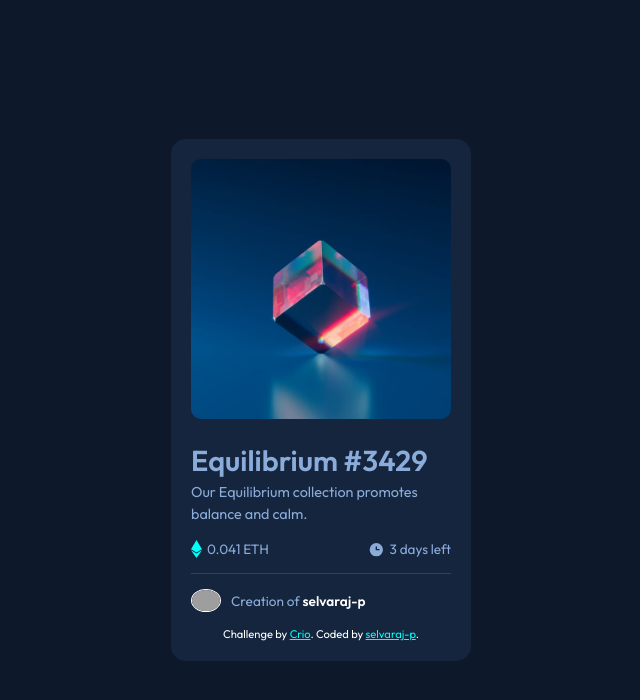
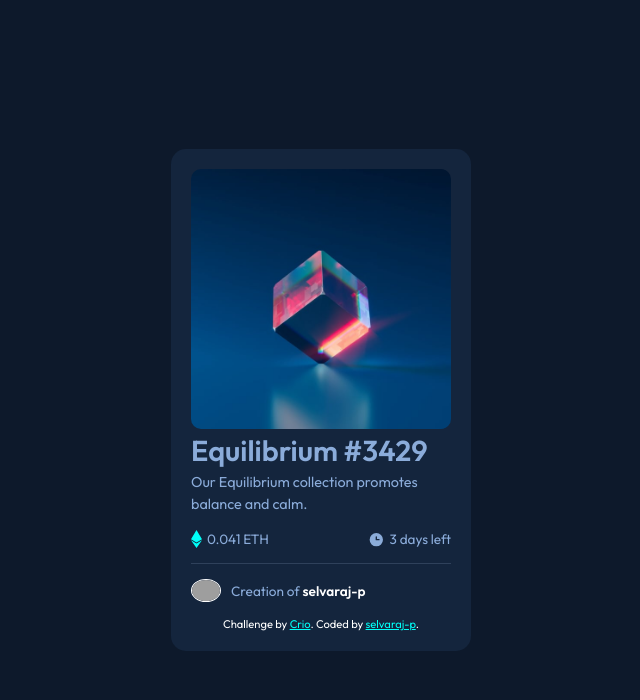
Before and after one commit to Selvaraj-p/nft-preview-card, a React (Create React App) app: page / in a window 1280 px wide. Shown: the top 700 px of the page, without its empty margins (319-959 px from the left). Built offline with nearby package versions, Linux system fonts and the light colour scheme; grey boxes are pictures that could not be loaded.

Commit message:
changes added

```diff
--- a/src/NFTCard.css
+++ b/src/NFTCard.css
@@ -24,9 +24,6 @@ main.card {
   display: block;
 }
 
-#info {
-  margin-top: 20px;
-}
 
 .card__title h1 {
   color: white;
```
